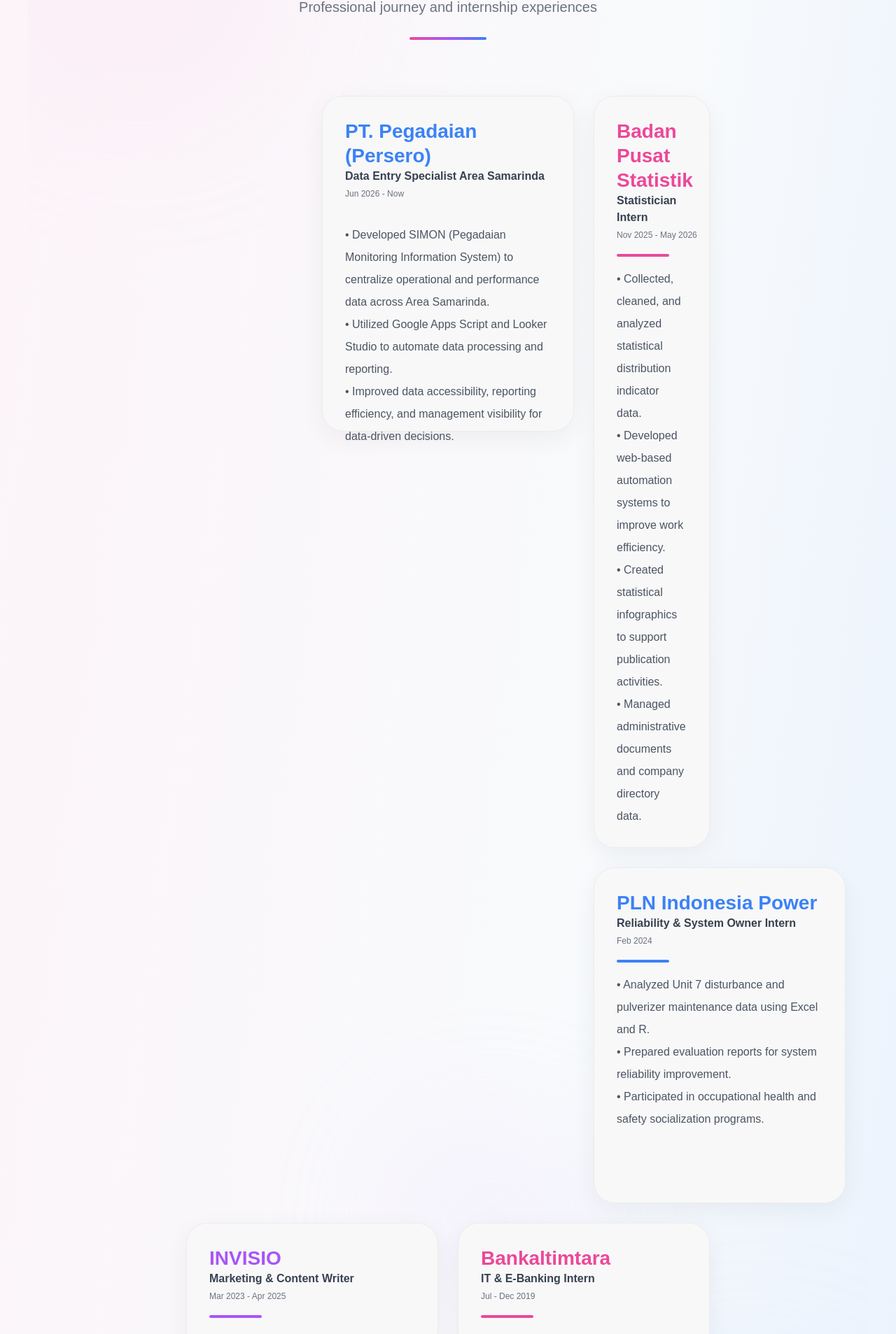
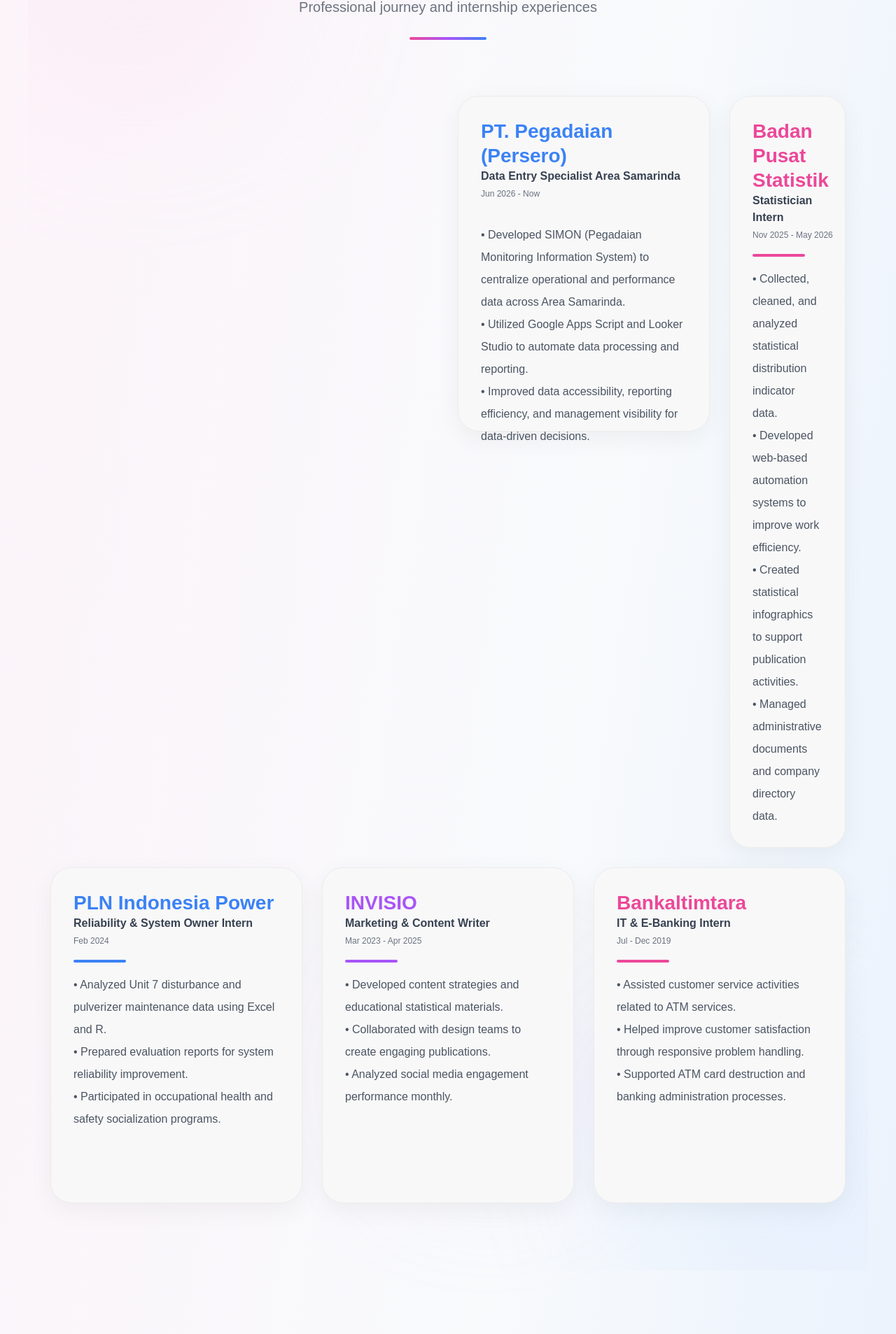
Before and after one commit to lintangntyas/portfolio, a Next.js app: page / in a window 1280 px wide. Shown: the part 1974-3881 px from the top of the page at 70% size. Built offline with nearby package versions, Linux system fonts and the light colour scheme.

Commit message:
Adjust column start positions for responsive layout

```diff
--- a/app/page.js
+++ b/app/page.js
@@ -376,9 +376,11 @@ export default function Home() {
               flex-col
               w-full
               w-full
+              xl:h-[480px]
+              xl:col-span-2 xl:col-start-2
               w-full
               xl:h-[480px]
-              xl:col-span-2 xl:col-start-3"
+              xl:col-span-2 xl:col-start-4"
           >
             <div className="relative">
               <div className="flex-1">
@@ -563,7 +565,7 @@ export default function Home() {
               w-full
               w-full
               xl:h-[480px]
-              xl:col-span-2 xl:col-start-5"
+              xl:col-span-2 xl:col-start-1"
           >
 
             <div className="relative">
@@ -660,7 +662,7 @@ export default function Home() {
               w-full
               w-full
               xl:h-[480px]
-              xl:col-span-2 xl:col-start-2"
+              xl:col-span-2 xl:col-start-3"
           >
 
             <div className="relative">
@@ -757,7 +759,7 @@ export default function Home() {
               w-full
               w-full
               xl:h-[480px]
-              xl:col-span-2 xl:col-start-4"
+              xl:col-span-2 xl:col-start-5"
           >
 
             <div className="relative">
```
